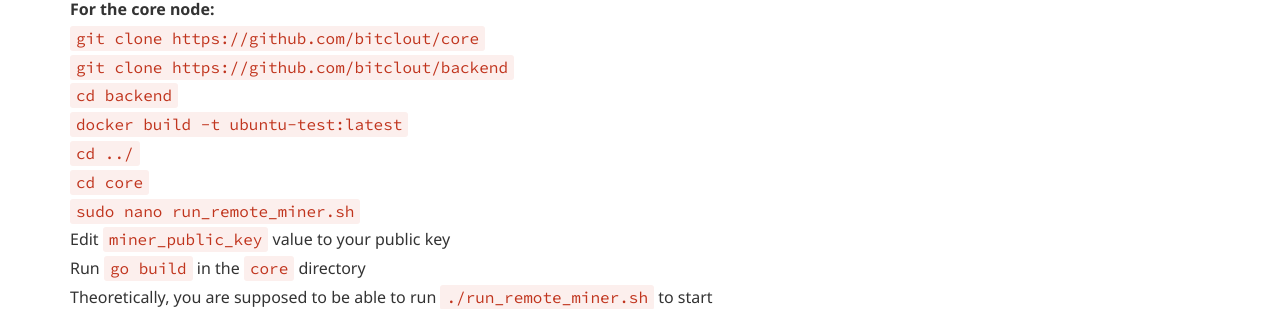
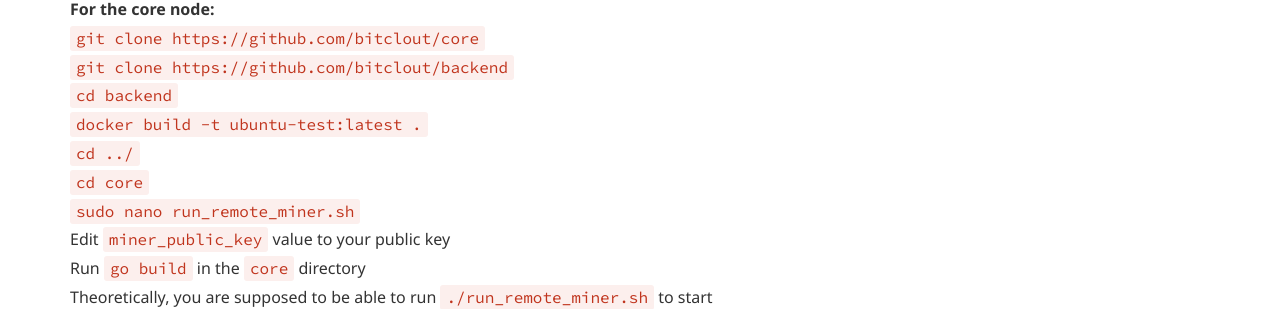
Before and after one commit to ChainTerra/BTCLT-Guide, a Jekyll site: the page built from mining-setup.md, in a window 1280 px wide. Shown: the part 838-1147 px from the top of the page. Built offline with Jekyll 4.4.1, drawn with Linux system fonts in a browser that asks for light colours; some web fonts are replaced.

```diff
--- a/mining-setup.md
+++ b/mining-setup.md
@@ -35,7 +35,7 @@ Right now this is experimental, but here is the guide as it currently stands *(a
 `git clone https://github.com/bitclout/core` \
 `git clone https://github.com/bitclout/backend` \
 `cd backend` \
-`docker build -t ubuntu-test:latest` \
+`docker build -t ubuntu-test:latest .` \
 `cd ../` \
 `cd core` \
 `sudo nano run_remote_miner.sh` \
```
